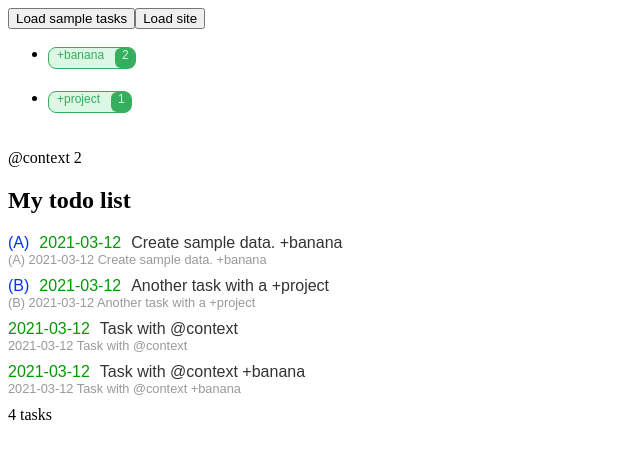
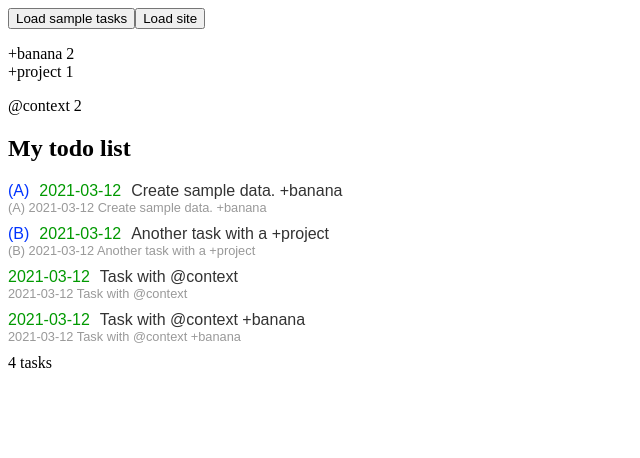
Before and after one commit to y0mbo/todo.txt, a React (Create React App) app: page / in a window 1280 px wide. Both pictures are taken after a click on the button "Load site". Shown: the top 458 px of the page, without its empty margins (0-640 px from the left). Built offline with nearby package versions, Linux system fonts and the light colour scheme.

Commit message:
improving styled components

```diff
--- a/src/components/Projects.js
+++ b/src/components/Projects.js
@@ -1,44 +1,30 @@
 import React from "react";
 import css from "styled-components";
 
-const TagStyle = css.div`
- background-color: #DCF7E3;
- border: 1px solid #35AE5E;
- color: #35AE5E;
- display: inline-block;
- font-family: arial;
- font-size: 12px;
- height: 20px;
- border-radius: 8px;
- margin-bottom: 20px;
- padding-left: 8px;
+const Tags = css.ul`
+  margin: 1em 0 0;
+	padding: 0;
+	list-style: none;
 `;
 
+const TagStyle = css.li`
+
+  }
+`;
 const TagCount = css.span`
-color: #DCF7E3;
-background-color: #35AE5E;
-display: inline;
-height: 100%;
-border-radius: 6px;
-margin-left: 8px;
-width: 20px;
-display: inline-block;
-text-align: center;
 `;
 
 class Projects extends React.Component {
   render() {
     return (
       <div>
-        <ul>
+        <Tags>
           {Object.keys(this.props.projects).map((key) => (
             <li key={key}>
-              <TagStyle>
-                {key} <TagCount>{this.props.projects[key]}</TagCount>
-              </TagStyle>
+              {key} <TagCount>{this.props.projects[key]}</TagCount>
             </li>
           ))}
-        </ul>
+        </Tags>
       </div>
     );
   }
```
